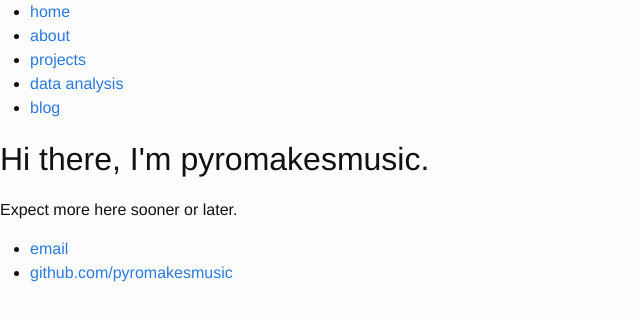
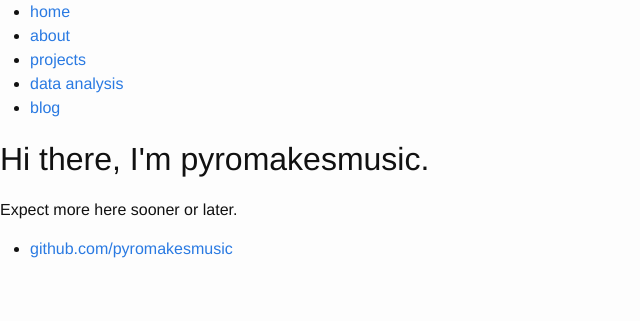
Before and after one commit to pyromakesmusic/pyromakesmusic.github.io, a Jekyll site: the page built from docs/index.html, in a window 1280 px wide. Shown: the top 321 px of the page, without its empty margins (0-640 px from the left). Built offline with Jekyll 4.4.1, drawn with Linux system fonts in a browser that asks for light colours.

Commit message:
removed e-mail link from default page

```diff
--- a/docs/_layouts/default.html
+++ b/docs/_layouts/default.html
@@ -22,7 +22,6 @@
 			</div><!-- /.container -->
 			<footer>
 	    		<ul>
-	        		<li><a href="mailto:pyromakesmusic@gmail.com">email</a></li>
 	        		<li><a href="https://github.com/pyromakesmusic">github.com/pyromakesmusic</a></li>
 				</ul>
 			</footer>
```
